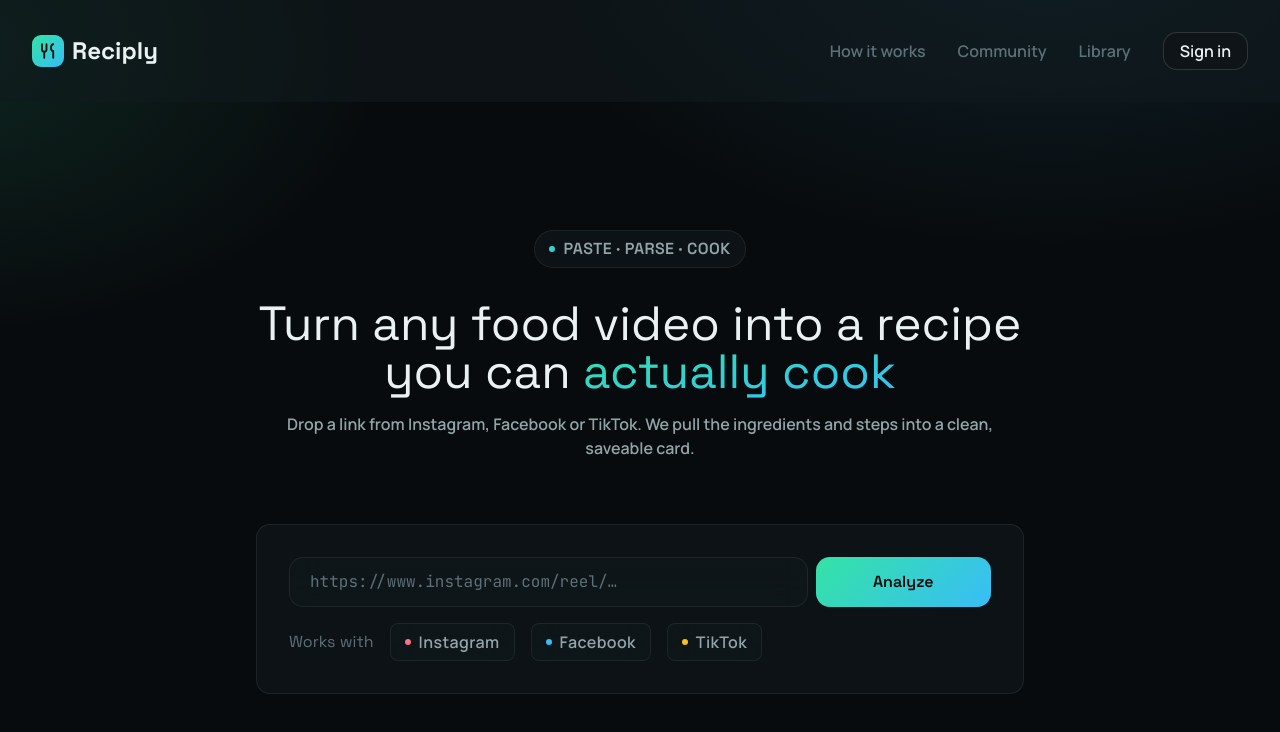
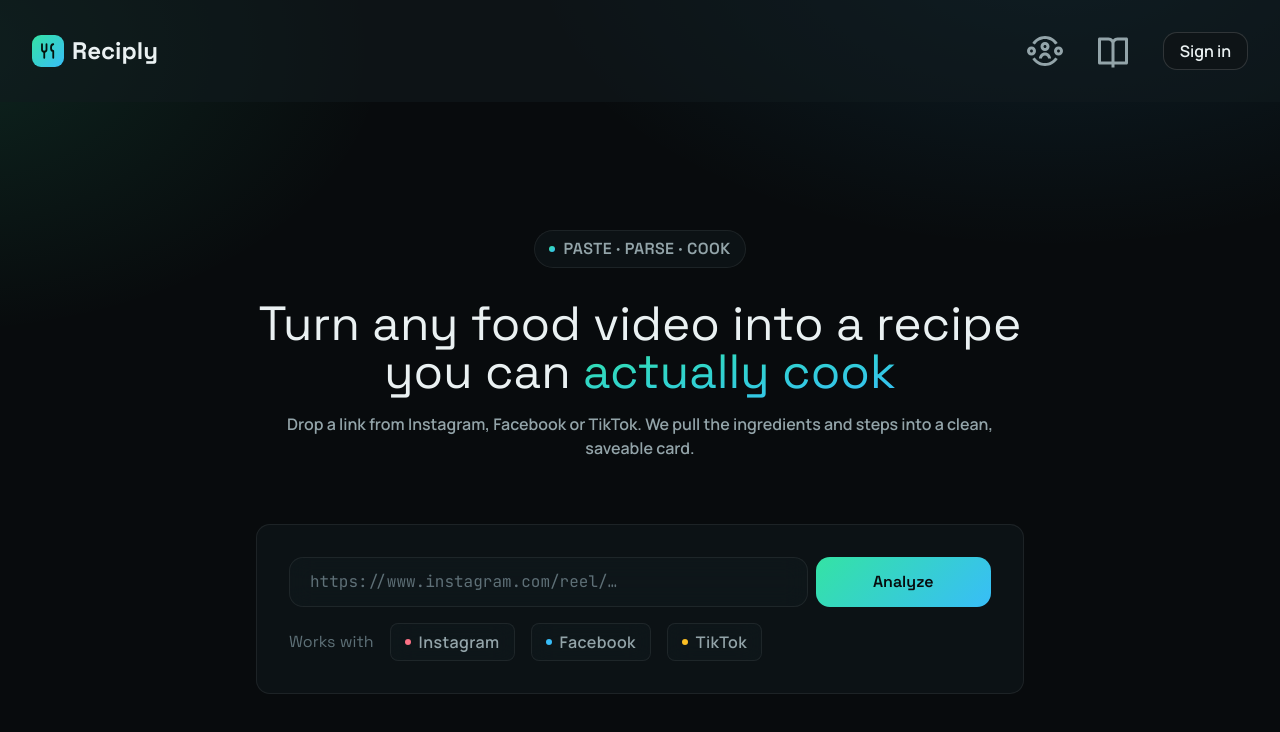
Before and after one commit to jonas-fink/recipe-scraper, a React (Vite) app in the folder recipe-scraper-client/: page / in a window 1280 px wide. Shown: the top 732 px of the page. Built offline with nearby package versions, Linux system fonts and the light colour scheme; no server answers.

Commit message:
implemented isActive native handling with NavLink

```diff
--- a/recipe-scraper-client/src/components/layout/Header.tsx
+++ b/recipe-scraper-client/src/components/layout/Header.tsx
@@ -1,10 +1,14 @@
 import logo from '/src/assets/reciply-mark.svg';
-import { Link } from 'react-router';
+import { Link, NavLink } from 'react-router';
 import { useAuth } from '../../context/AuthContext';
 import { AiOutlineLogout } from 'react-icons/ai';
+import { RiUserCommunityLine, RiBookOpenLine } from 'react-icons/ri';
 
 const Header = () => {
     const { user, logout } = useAuth();
+
+    const navClass = ({ isActive }: { isActive: boolean }) =>
+        `text-md font-semibold ${isActive ? 'text-azure text-shadow-accent hover:text-azure-soft' : 'text-text-muted'}`;
 
     return (
         <header className="w-full flex p-8 items-center justify-between bg-glass">
@@ -18,21 +22,14 @@
                 </Link>
             </div>
             <div className="flex gap-8 items-center ">
-                <Link to="/" className="text-md font-semibold text-text-subtle">
-                    How it works
-                </Link>
-                <Link
-                    to="/community"
-                    className="text-md font-semibold text-text-subtle"
-                >
-                    Community
-                </Link>
-                <Link
-                    to="/library"
-                    className="text-md font-semibold text-text-subtle"
-                >
-                    Library
-                </Link>
+                <NavLink to="/community" className={navClass}>
+                    <RiUserCommunityLine size={36} />
+                    {/* Community */}
+                </NavLink>
+                <NavLink to="/library" className={navClass}>
+                    <RiBookOpenLine size={36} />
+                    {/* Library */}
+                </NavLink>
                 {user ? (
                     <button
                         onClick={logout}
```
